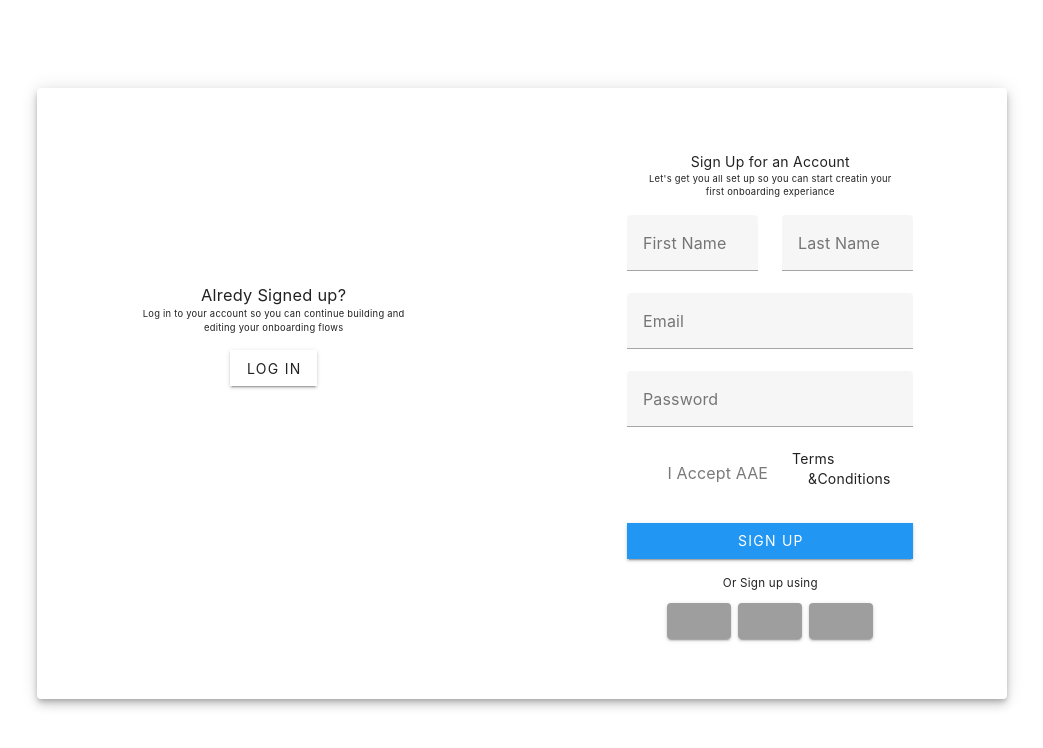
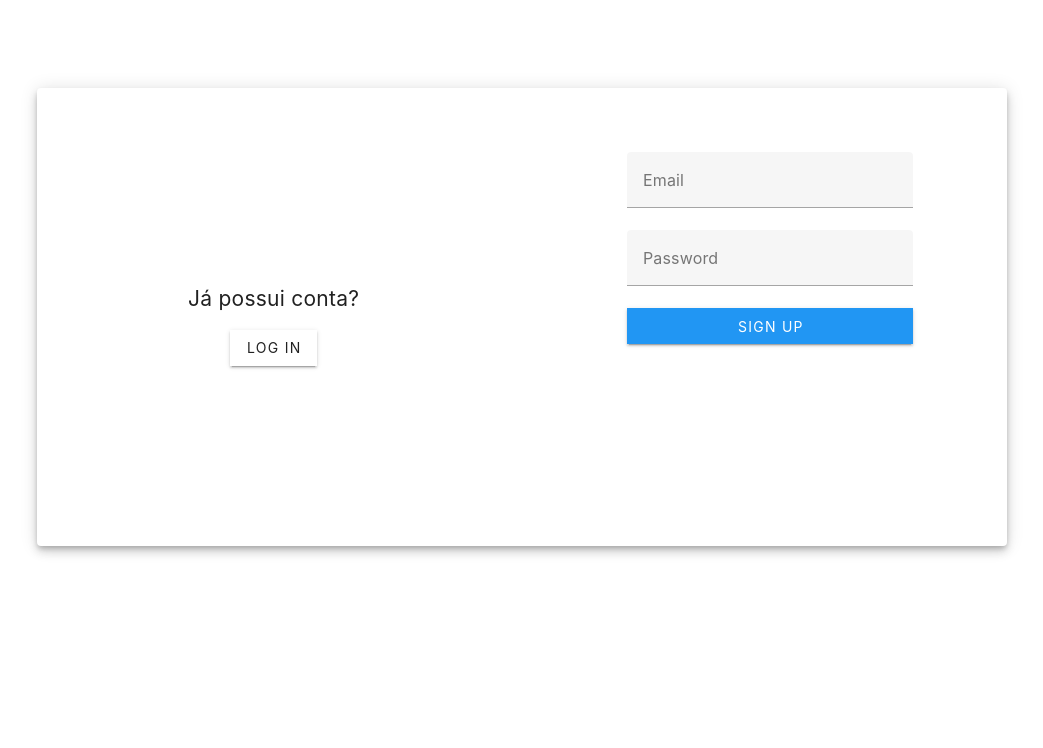
Before and after one commit to AlexsanderVilaca/WattStop-frontend, a Vue app: page / in a window 1280 px wide. Both pictures are taken after a click on the button "SIGN UP". Shown: the top 748 px of the page, without its empty margins (118-1161 px from the left). Built offline with nearby package versions, Linux system fonts and the light colour scheme.

Commit message:
fix: login funcionando

```diff
--- a/index.html
+++ b/index.html
@@ -4,7 +4,7 @@
     <meta charset="UTF-8">
     <link rel="icon" href="/favicon.ico">
     <meta name="viewport" content="width=device-width, initial-scale=1.0">
-    <title>Vite App</title>
+    <title>WattStop</title>
   </head>
   <body>
     <div id="app"></div>
--- a/src/components/Login.vue
+++ b/src/components/Login.vue
@@ -1,37 +1,3 @@
-<!-- <template>
-    <v-container>
-        <v-row align="center" justify="center">
-            <v-col cols="12" sm="10">
-                <v-card class="elevation-6 mt-10">
-                    <v-window v-model="step">
-                        <v-window-item :value="1">
-                            <v-row>
-                                <v-col cols="12" sm="6">
-                                    <v-card-text class="mt-12">
-                                        <h4 class="text-center">Faça login poga</h4>
-                                        <h6 class="text-center grey--text">Faça o login na sua conta </h6>
-                                        <v-row align="center" justify="center">
-                                            <v-col cols="12" sm="8">
-                                                <v-text-field label="Email" outlined dense color="blue" autocomplete="false" class="mt-16"></v-text-field>
-                                                <v-text-field label="Senha" outlined dense color="blue" autocomplete="false" type="password"></v-text-field>
-                                            </v-col>
-                                        </v-row>
-                                    </v-card-text>
-                                </v-col>
-
-                            </v-row>
-                        </v-window-item>
-
-                    </v-window>
-
-                </v-card>
-
-            </v-col>
-
-        </v-row>
-    </v-container>
-</template> -->
-
 <template>
     <v-container>
         <v-row align="center" justify="center" >
@@ -47,7 +13,7 @@
 
                             <v-text-field
                             label="Email"
-                            v-model="formEmail"
+                            v-model="usuario"
                             outlined
                             dense
                             color="blue"
@@ -56,7 +22,7 @@
                             />
                             <v-text-field
                             label="Password"
-                            v-model="formPassword"
+                            v-model="password"
                             outlined
                             dense
                             color="blue"
@@ -68,35 +34,18 @@
                                 <v-col cols="12" sm="7">
                                 <v-checkbox
 
-                        label="Remember Me"
+                        label="Esqueci minha senha"
                         class="mt-n1"
                         color="blue"
+
                         > </v-checkbox>
-                                </v-col>
-                                <v-col cols="12" sm="5">
-                                <span class="caption blue--text">Forgot password</span>
                                 </v-col>
                             </v-row>
                             <v-btn
                                 color="blue" dark block tile
-                                @click.prevent="jurema"
+                                @click.prevent="loginUser"
                             >Log in
                             </v-btn>
-
-                        <h5
-                            class="text-center  grey--text mt-4 mb-3"
-                        >Or Log in using</h5>
-                        <div class="d-flex  justify-space-between align-center mx-10 mb-16">
-                        <v-btn depressed outlined color="grey">
-                            <v-icon color="red">fab fa-google</v-icon>
-                        </v-btn>
-                        <v-btn depressed outlined color="grey">
-                            <v-icon color="blue">fab fa-facebook-f</v-icon>
-                        </v-btn>
-                        <v-btn depressed outlined color="grey">
-                            <v-icon color="light-blue lighten-3">fab fa-twitter</v-icon>
-                        </v-btn>
-                        </div>
                             </v-col>
                         </v-row>
                         </v-card-text>
@@ -104,10 +53,7 @@
                     <v-col cols="12" md="6" class="blue rounded-bl-xl" >
                     <div style="  text-align: center; padding: 180px 0;">
                         <v-card-text class="white--text" >
-                        <h3 class="text-center ">Don't Have an Account Yet?</h3>
-                        <h6
-                            class="text-center"
-                        >Let's get you all set up so you can start creating your your first<br>  onboarding experience</h6>
+                        <h2 class="text-center ">Não possui conta?</h2>
                         </v-card-text>
                         <div class="text-center">
                         <v-btn tile outlined dark @click="step++">SIGN UP</v-btn>
@@ -121,10 +67,7 @@
                     <v-col cols="12" md="6" class="blue rounded-br-xl">
                     <div style="  text-align: center; padding: 180px 0;">
                         <v-card-text class="white--text" >
-                        <h3 class="text-center ">Alredy Signed up?</h3>
-                        <h6
-                            class="text-center"
-                        >Log in to your account so you can continue building and<br>  editing your onboarding flows</h6>
+                        <h2 class="text-center ">Já possui conta?</h2>
                         </v-card-text>
                         <div class="text-center">
                         <v-btn tile outlined dark @click="step--">Log in</v-btn>
@@ -134,35 +77,12 @@
 
                     <v-col cols="12" md="6">
                         <v-card-text class="mt-12">
-                        <h4
-                            class="text-center"
-                        >Sign Up for an Account</h4>
-                        <h6
-                            class="text-center  grey--text "
-                        >Let's get you all set up so you can start creatin your <br>
-                        first onboarding experiance</h6>
                         <v-row align="center" justify="center">
                             <v-col cols="12" sm="8">
                             <v-row>
                             <v-col cols="12" sm="6">
-                            <v-text-field
-                            label="First Name"
-                            outlined
-                            dense
-                            color="blue"
-                            autocomplete="false"
-                            class="mt-4"
-                            />
                             </v-col>
                             <v-col cols="12" sm="6">
-                            <v-text-field
-                            label="Last Name"
-                            outlined
-                            dense
-                            color="blue"
-                            autocomplete="false"
-                            class="mt-4"
-                            />
                             </v-col>
                             </v-row>
                             <v-text-field
@@ -181,35 +101,7 @@
                             type="password"
 
                             />
-                            <v-row>
-                                <v-col cols="12" sm="7">
-                                <v-checkbox
-
-                        label="I Accept AAE"
-                        class="mt-n1"
-                        color="blue"
-                        > </v-checkbox>
-                                </v-col>
-                                <v-col cols="12" sm="5">
-                                <span class="caption blue--text ml-n4">Terms &Conditions</span>
-                                </v-col>
-                            </v-row>
                             <v-btn color="blue" dark block tile>Sign up</v-btn>
-
-                        <h5
-                            class="text-center  grey--text mt-4 mb-3"
-                        >Or Sign up using</h5>
-                        <div class="d-flex  justify-space-between align-center mx-10 mb-11">
-                        <v-btn depressed outlined color="grey">
-                            <v-icon color="red">fab fa-google</v-icon>
-                        </v-btn>
-                        <v-btn depressed outlined color="grey">
-                            <v-icon color="blue">fab fa-facebook-f</v-icon>
-                        </v-btn>
-                        <v-btn depressed outlined color="grey">
-                            <v-icon color="light-blue lighten-3">fab fa-twitter</v-icon>
-                        </v-btn>
-                        </div>
                             </v-col>
                         </v-row>
                         </v-card-text>
@@ -223,26 +115,19 @@
     </v-container>
 </template>
 
-<script lang="ts">
+<script setup lang="ts">
+import type { AxiosResponse } from 'axios';
 import { login } from '../stores/login'
 import { ref } from 'vue'
 
+const step = ref<number>(1);
 const usuario = ref<string>('');
 const password = ref<string>('');
 
-export default {
-    data: () => ({
-        step: 1
-    }),
-    props: {
-        source: String
-    },
-    methods: {
-        jurema: () => {
-            const resp = login({usuario: usuario.value, password: password.value})
-            console.log(usuario.value)
-        }
-    }
+const loginUser = async () => {
+    console.log("logando como:", usuario.value, password.value)
+    const resp = login({user: usuario.value, secret: password.value})
+    console.log(resp)
 }
 </script>
 
--- a/src/services/api-handler.ts
+++ b/src/services/api-handler.ts
@@ -20,6 +20,7 @@ async function get(
             throw new Error(response.data?.errors)
         }
         if (callbackOnSuccess != undefined) callbackOnSuccess()
+        console.log("get", response)
         return response
     } catch (error: any) {
         if (callbackOnError != undefined) callbackOnError()
@@ -52,7 +53,8 @@ async function post(
             throw new Error(response.data?.errors)
         }
         if (callbackOnSuccess != undefined) callbackOnSuccess()
-        return response.data;
+        console.log("post", response)
+        return response;
     } catch (error: any) {
         if (callbackOnError != undefined) callbackOnError()
         const err = error as AxiosError
--- a/src/services/axios-api.ts
+++ b/src/services/axios-api.ts
@@ -1,7 +1,7 @@
 import axios, { type AxiosRequestConfig } from "axios"
 
 export const api = axios.create({
-  baseURL: "https://api-wattstop.azurewebsites.net/api/"
+  baseURL: "https://localhost:7090/api/"//"https://localhost:7090/api/"
 })
 
 api.interceptors.request.use((request) => {
--- a/src/stores/login.ts
+++ b/src/stores/login.ts
@@ -1,8 +1,9 @@
-import { get } from "@/services/api-handler";
+import { get, post } from "@/services/api-handler";
 
-async function login(parmeters: any) {
+async function login(args: any) {
     try {
-        const resposta = await get('Test/Test')
+        const resposta = await post('Usuario/Login', args)
+        console.log(resposta)
         if (resposta.status == 200) {
             console.log("deu tudo certo poga!");
             return resposta
```
Also changed, not shown: src/App.vue (+0 -60 lines).
